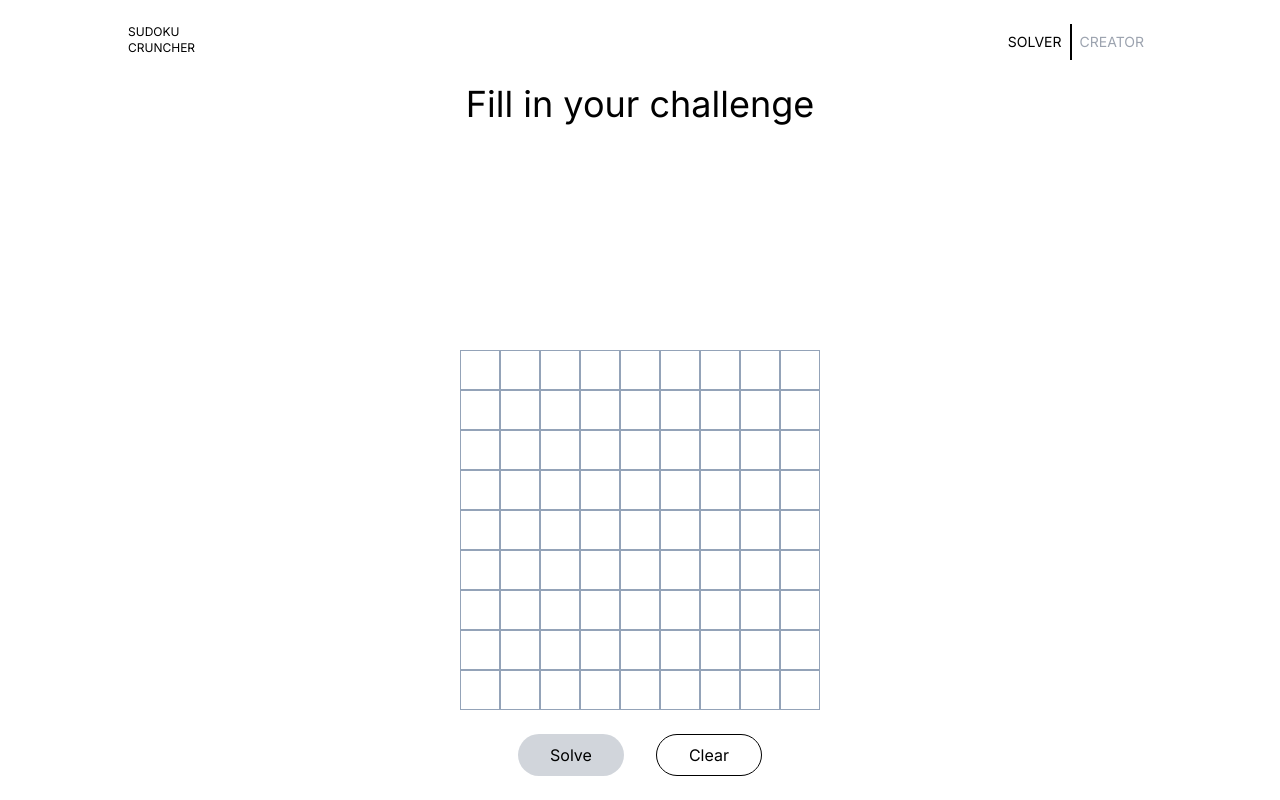
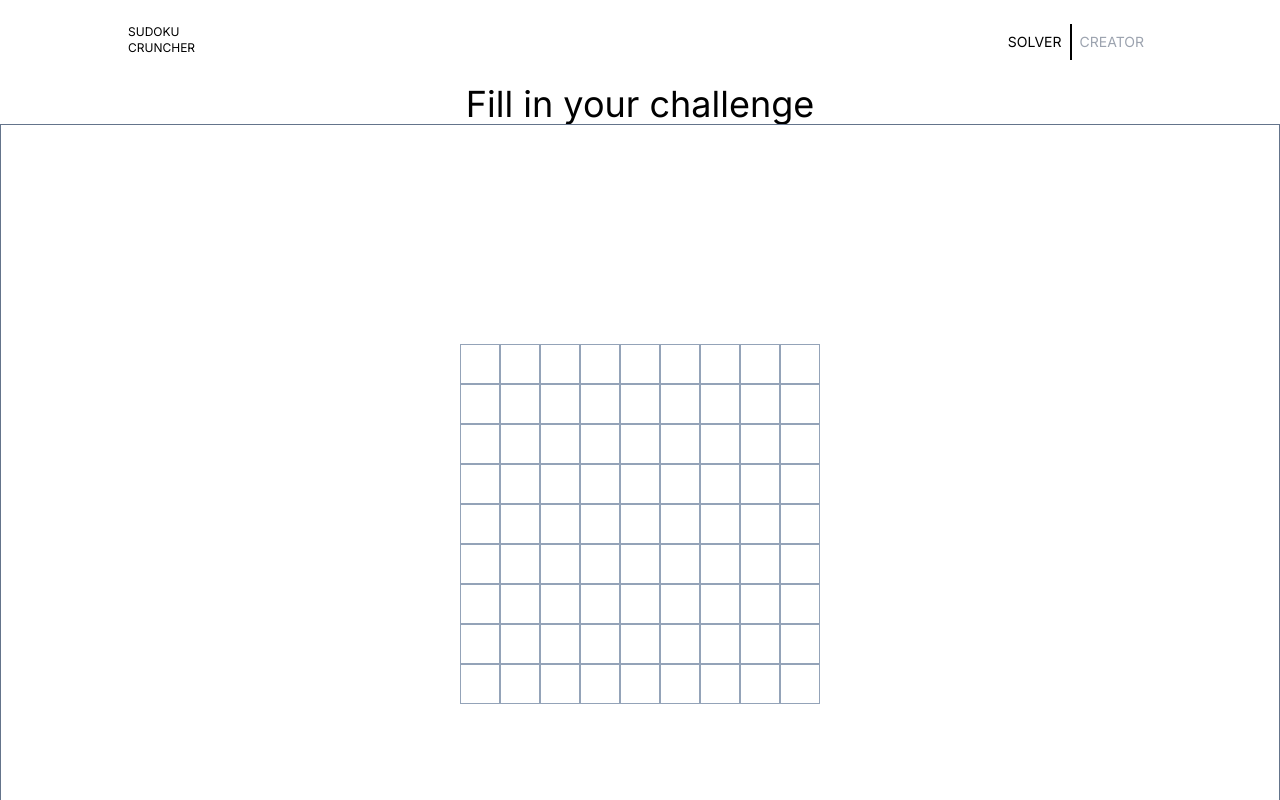
Before and after one commit to raswonders/sudoku-test, a Next.js app: page / in a window 1280 px wide. Shown: the top 800 px of the page. Built offline with nearby package versions, Linux system fonts and the light colour scheme.

Commit message:
adjusted indexation of cells in board component

```diff
--- a/src/app/components/board.jsx
+++ b/src/app/components/board.jsx
@@ -1,6 +1,6 @@
 'use client'
 
-import React, { useState } from 'react';
+import { useState } from 'react';
 import Cell from './cell'
 
 const board = [...Array(9)]
@@ -10,7 +10,7 @@ export default function Board() {
   const [size, setSize] = useState(9)
 
   return (
-    <div className="flex flex-row">
+    <div className="flex flex-row border border-1 border-slate-500 justify-center items-center w-screen h-screen">
       {
         board.map( (rKey, cIndex) => {
           return (
@@ -19,7 +19,7 @@ export default function Board() {
                   board.map( (cKey, rIndex) => {
                     return (
                       <div className="" key={rIndex + cIndex}>
-                        <Cell key={rIndex} name={ (rIndex + 1 ) * (cIndex + 1) } />
+                        <Cell key={rIndex} row={rIndex} col={cIndex}/>
                       </div>
                     )
                   })
```
